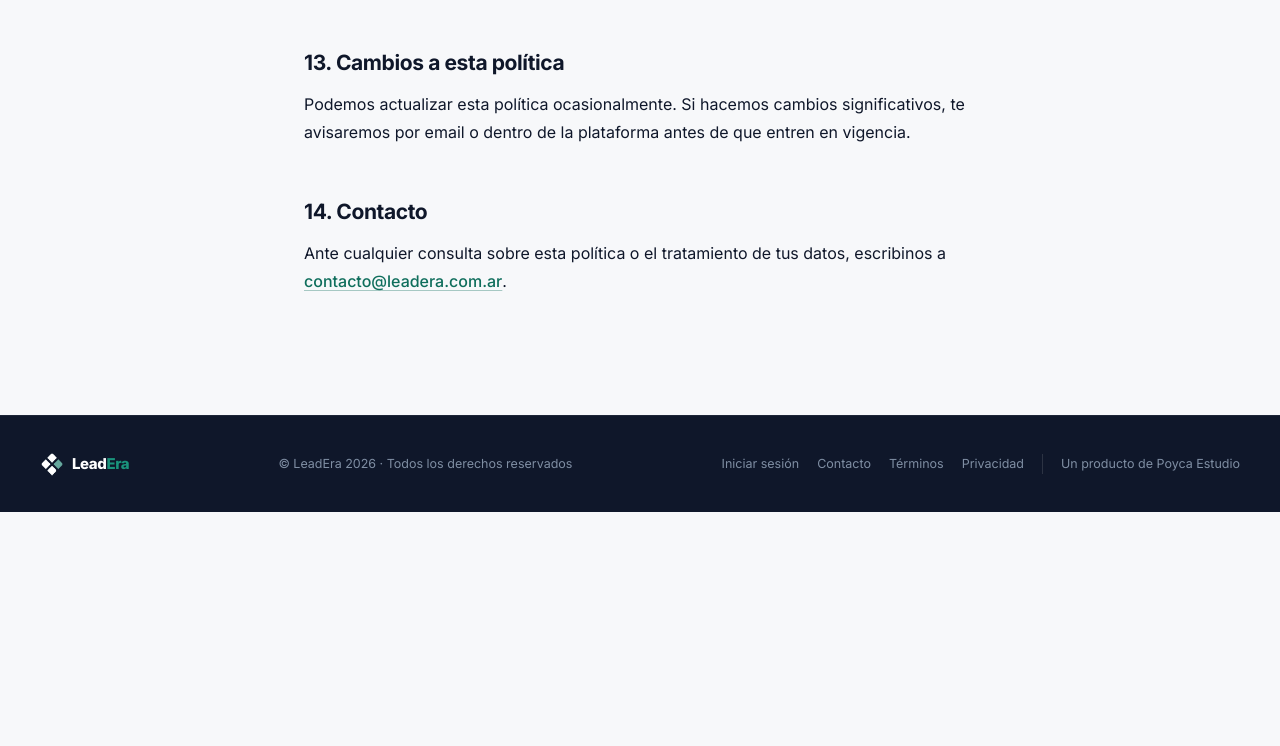
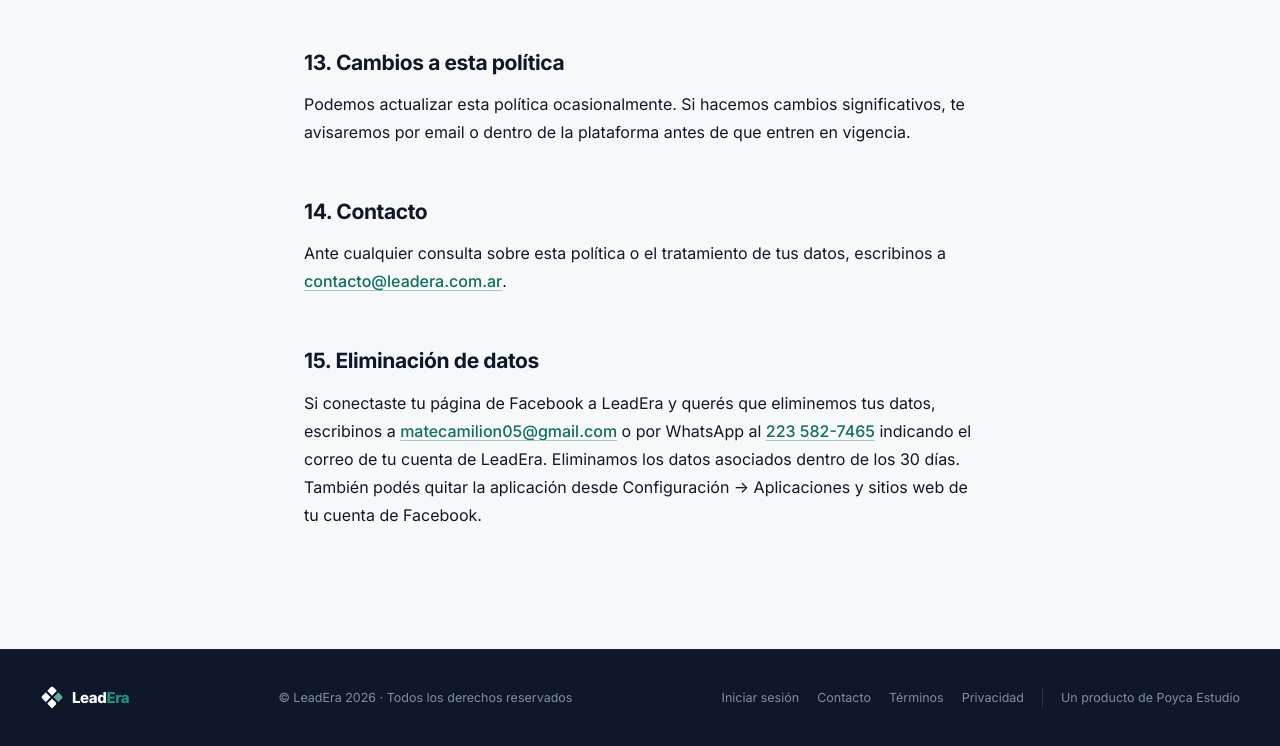
Before and after one commit to matecamilion/leadera-preview, a plain HTML site: page landing/privacidad.html in a window 1280 px wide. Shown: the part 4817-5563 px from the top of the page. Before the commit the page ends 5329 px from the top, so only its background shows below. Drawn offline with Linux system fonts and the light colour scheme.

Commit message:
Add data deletion section to privacy policy
Co-Authored-By: Claude Opus 5.5 <noreply@anthropic.com>

```diff
--- a/landing/privacidad.html
+++ b/landing/privacidad.html
@@ -462,6 +462,14 @@
   <h2>14. Contacto</h2>
   <p>Ante cualquier consulta sobre esta política o el tratamiento de tus datos,
     escribinos a <strong><a href="mailto:contacto@leadera.com.ar">contacto@leadera.com.ar</a></strong>.</p>
+
+  <h2 id="eliminacion-de-datos">15. Eliminación de datos</h2>
+  <p>Si conectaste tu página de Facebook a LeadEra y querés que eliminemos tus
+    datos, escribinos a <a href="mailto:matecamilion05@gmail.com">matecamilion05@gmail.com</a>
+    o por WhatsApp al <a href="https://wa.me/542235827465" target="_blank" rel="noopener noreferrer">223 582-7465</a>
+    indicando el correo de tu cuenta de LeadEra. Eliminamos los datos asociados
+    dentro de los 30 días. También podés quitar la aplicación desde
+    Configuración → Aplicaciones y sitios web de tu cuenta de Facebook.</p>
 </main>
 
 <!-- ================================================================
```
